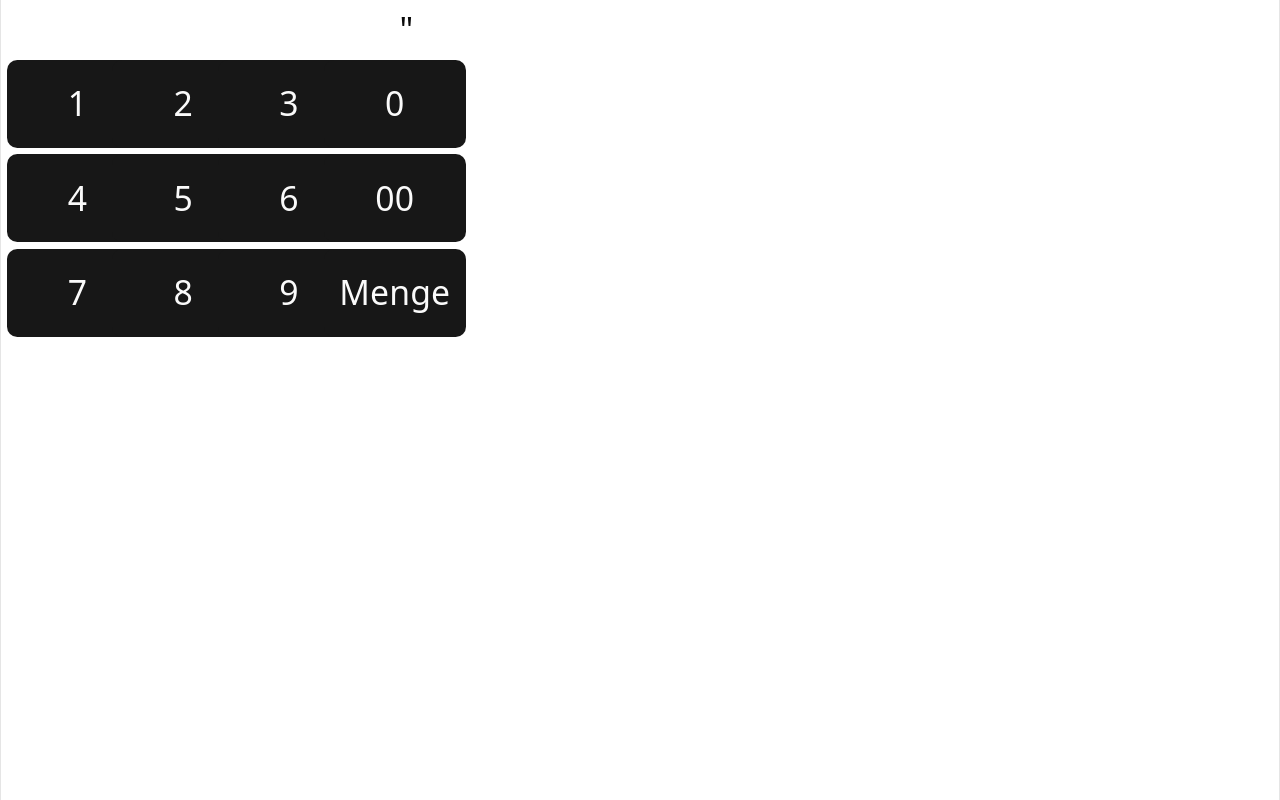
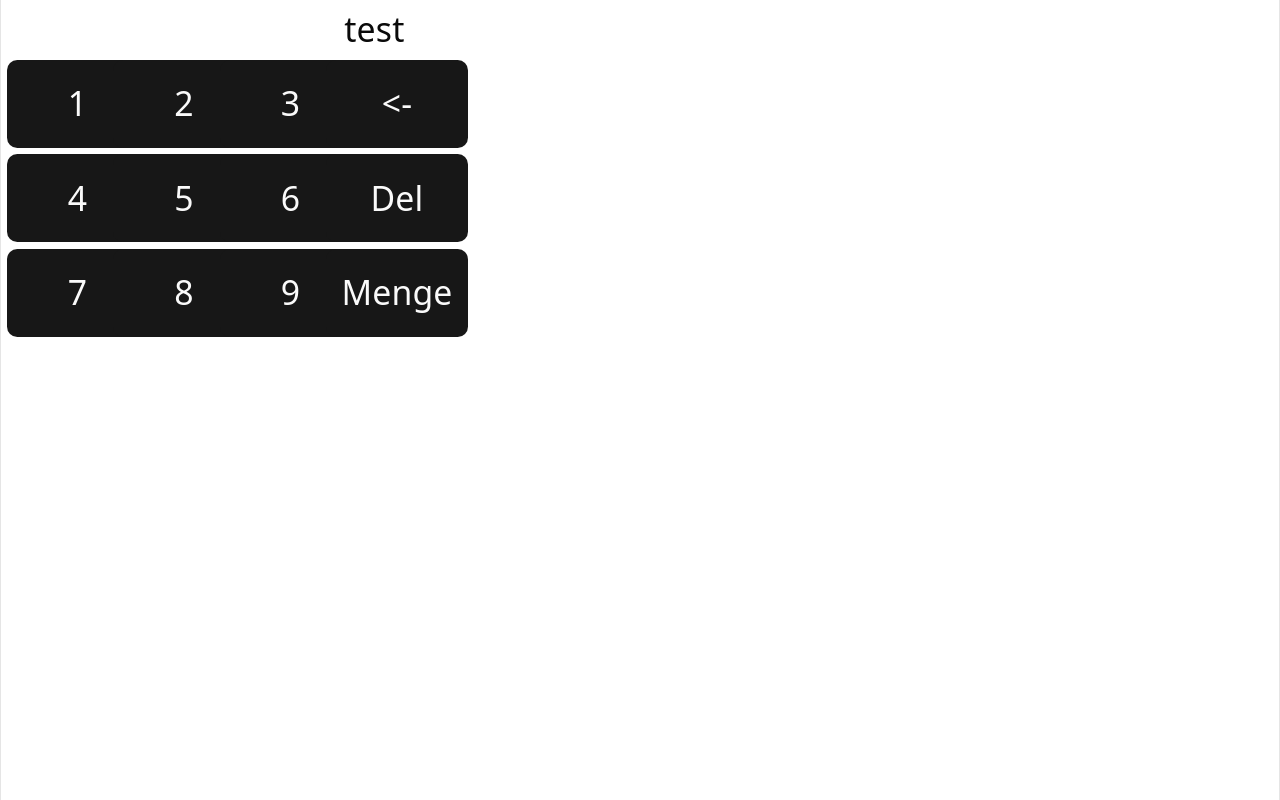
Before and after one commit to Soeren-Lange/pos-system, a React (Vite) app: page / in a window 1280 px wide. Built offline with nearby package versions, Linux system fonts and the light colour scheme.

Commit message:
refactor(NumpadAndPriceField): merge two ButtonMatrixSingleLambda usages into one

```diff
--- a/src/components/NumpadAndPriceField.tsx
+++ b/src/components/NumpadAndPriceField.tsx
@@ -4,26 +4,19 @@ import {ButtonMatrixSingleLambda} from "./ButtonMatrix.tsx";
 export default function NumpadAndPriceField(){
     return(
         <div className="w-4/12">
-        <div className="w-full flex justify-end">
-            <span className="mr-3 mb-2 mt-2 text-3xl">"</span>
-        </div>
-        <div className="flex flex-row">
-            <div className="w-3/4 ml-1 mb-1" >
-                <ButtonMatrixSingleLambda
-                    buttonNames ={["1", "2", "3", "4", "5", "6", "7", "8", "9"]}
-                    rowSize={3}
-                    onClick={() => console.log("hallo")}
-                />
+            <div className="w-full flex justify-end">
+                <span className="mr-5 mb-2 mt-2 text-3xl">test</span>
+            </div>
+            <div className="flex flex-row justify-center">
+                <div className="ml-1 mb-1" >
+                    <ButtonMatrixSingleLambda
+                    buttonNames ={["1", "2", "3", "<-" ,"4", "5", "6","Del", "7", "8", "9", "Menge"]}
+                    rowSize={4}
+                    onClick={(event) => console.log(event.currentTarget.value)}
+                    />
+                </div>
             </div>
 
-            <div className="w-1/4 ml-1 mb-1" >
-                <ButtonMatrixSingleLambda
-                    buttonNames={["0","00","Menge"]}
-                    rowSize={1}
-                    onClick={() => console.log("Button 1 wurde geklickt!")}
-                />
-            </div>
-        </div>
     </div>
     )
 }
```
